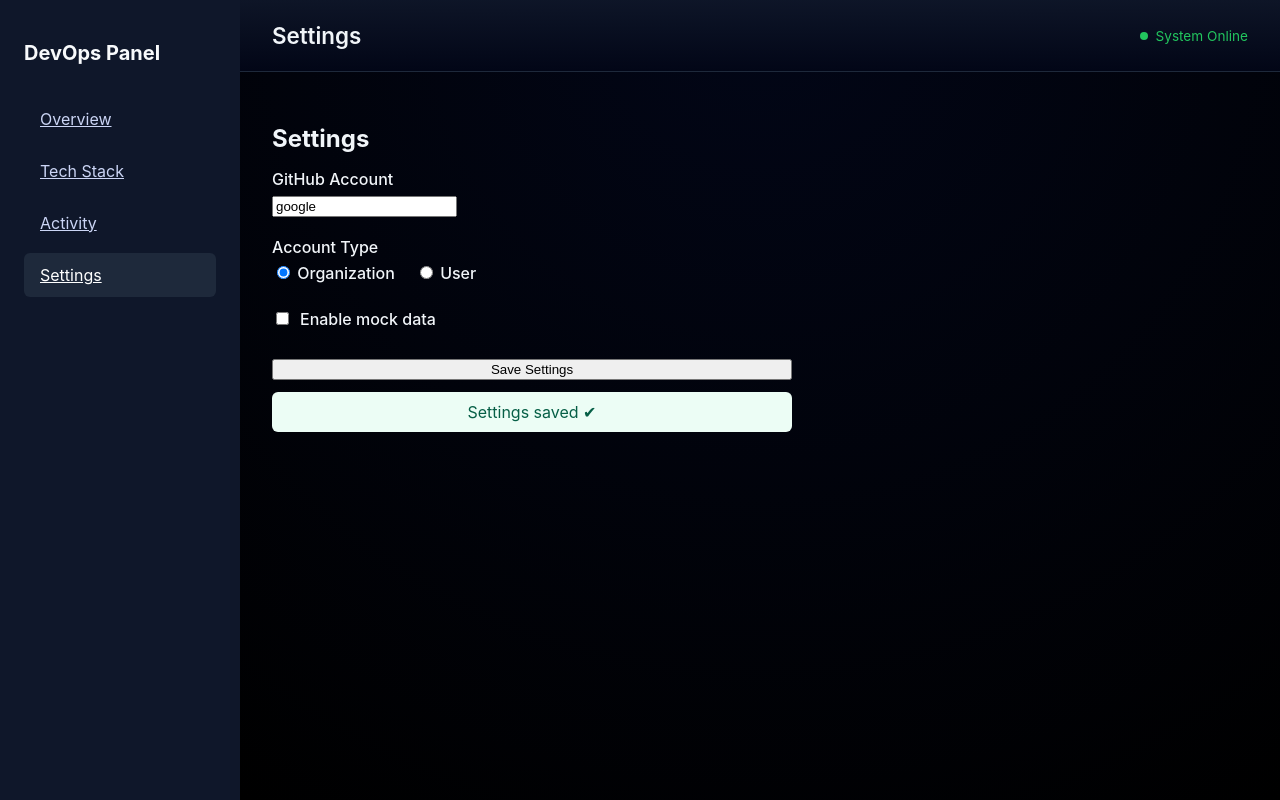
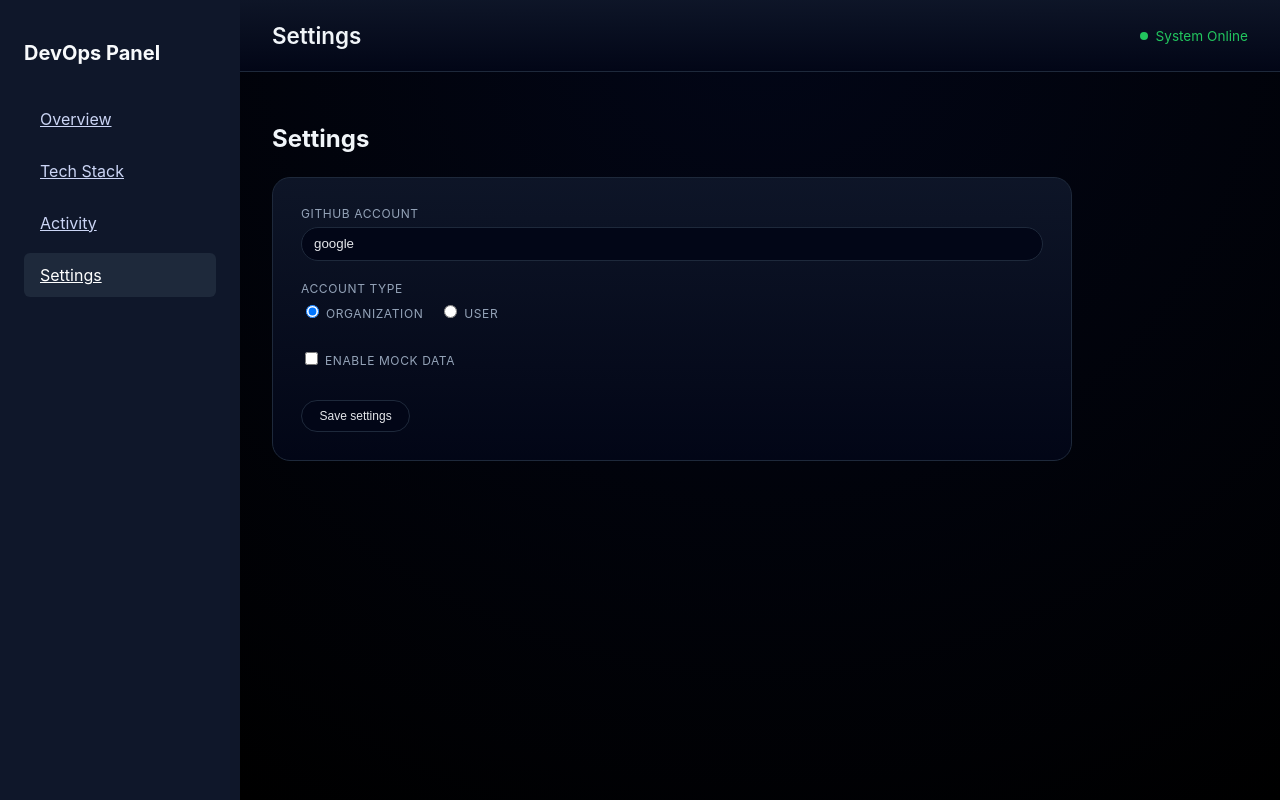
Before and after one commit to farbodjalilfar/angular-devops-dashboard, an Angular app: page /settings in a window 1280 px wide. Built offline with nearby package versions, Linux system fonts and the light colour scheme.

Commit message:
Setting UI updated

```diff
--- a/src/app/pages/overview/overview.css
+++ b/src/app/pages/overview/overview.css
@@ -148,8 +148,8 @@ button:disabled {
 }
 
 .avatar {
-  width: 100px;
-  height: 100px;
+  width: 200px;
+  height: 200px;
   border-radius: 999px;
   border: 2px solid #1e293b;
   object-fit: cover;
@@ -162,9 +162,9 @@ button:disabled {
 }
 
 .identity .name {
-  font-size: 1rem;
-  font-weight: 600;
-  color: #e5e7eb;
+  font-size: 2rem;
+  font-weight: 800;
+  color: #8a8787;
 }
 
 .identity .sub {
--- a/src/app/pages/settings/settings.css
+++ b/src/app/pages/settings/settings.css
@@ -1,42 +1,73 @@
-.settings-panel {
-  max-width: 520px;
+.page-title {
+  margin-bottom: 1.5rem;
+}
+
+.panel {
+  max-width: 800px;
+  background: linear-gradient(
+    180deg,
+    rgba(15, 23, 42, 0.9),
+    rgba(2, 6, 23, 0.95)
+  );
+  border: 1px solid #1e293b;
+  border-radius: 18px;
+  padding: 1.75rem;
+}
+
+.panel-body {
+  display: flex;
+  flex-direction: column;
+  gap: 1.25rem;
 }
 
 .field {
-  margin-bottom: 20px;
+  display: flex;
+  flex-direction: column;
+  gap: 0.35rem;
 }
 
 .field label {
-  display: block;
-  font-weight: 500;
-  margin-bottom: 6px;
+  font-size: 0.75rem;
+  color: #94a3b8;
+  letter-spacing: 0.05em;
+  text-transform: uppercase;
+}
+
+.input {
+  background: #020617;
+  border: 1px solid #1e293b;
+  color: #e5e7eb;
+  border-radius: 25px;
+  padding: 0.55rem 0.75rem;
 }
 
 .radio-group {
   display: flex;
-  gap: 20px;
+  gap: 1rem;
 }
 
-.checkbox-field label {
-  display: flex;
-  align-items: center;
-  gap: 8px;
-}
-
-.page-title {
-  margin-bottom: 16px;
+.checkbox {
+  margin-top: 0.5rem;
 }
 
 .btn.primary {
-  width: 100%;
-  margin-top: 10px;
+  margin-top: 0.75rem;
+  align-self: flex-start;
+  padding: 0.5rem 1.1rem;
+  border-radius: 999px;
+  background: #020617;
+  border: 1px solid #1e293b;
+  color: #e5e7eb;
+  font-size: 0.75rem;
+  cursor: pointer;
 }
 
 .toast {
-  margin-top: 12px;
-  padding: 10px;
-  background: #ecfdf5;
-  color: #065f46;
-  border-radius: 6px;
-  text-align: center;
+  margin-top: 1rem;
+  padding: 0.65rem 0.9rem;
+  border-radius: 12px;
+  background: rgba(34, 197, 94, 0.15);
+  border: 1px solid #22c55e;
+  color: #bbf7d0;
+  font-size: 0.85rem;
 }
--- a/src/app/pages/settings/settings.html
+++ b/src/app/pages/settings/settings.html
@@ -1,46 +1,65 @@
-<h2 class="page-title">Settings</h2>
+<h2 class="page-title"> Settings</h2>
 
-<div class="panel settings-panel">
+<section class="panel">
   <div class="panel-body">
 
+    <!-- GitHub account -->
     <div class="field">
       <label>GitHub Account</label>
       <input
         class="input"
+        type="text"
         [(ngModel)]="form.githubName"
         placeholder="e.g. google, torvalds"
       />
     </div>
 
+    <!-- Account type -->
     <div class="field">
       <label>Account Type</label>
+
       <div class="radio-group">
         <label>
-          <input type="radio" value="org" [(ngModel)]="form.accountType" />
+          <input
+            type="radio"
+            name="type"
+            value="org"
+            [(ngModel)]="form.accountType"
+          />
           Organization
         </label>
 
         <label>
-          <input type="radio" value="user" [(ngModel)]="form.accountType" />
+          <input
+            type="radio"
+            name="type"
+            value="user"
+            [(ngModel)]="form.accountType"
+          />
           User
         </label>
       </div>
     </div>
 
-    <div class="field checkbox-field">
+    <!-- Mock mode -->
+    <div class="field checkbox">
       <label>
         <input type="checkbox" [(ngModel)]="form.mockMode" />
         Enable mock data
       </label>
     </div>
 
+    <!-- Save -->
     <button class="btn primary" (click)="save()">
-      Save Settings
+      Save settings
     </button>
 
-    <div class="toast" *ngIf="showSaved">
-      Settings saved ✔
-    </div>
+    <!-- Toast -->
+    @if (showSaved()) {
+      <div class="toast">
+        ✅ Settings saved
+      </div>
+    }
 
   </div>
-</div>
+</section>
--- a/src/app/pages/settings/settings.ts
+++ b/src/app/pages/settings/settings.ts
@@ -1,10 +1,7 @@
 import { Component, inject, signal } from '@angular/core';
 import { CommonModule } from '@angular/common';
 import { FormsModule } from '@angular/forms';
-
 import { SettingsService } from '../../services/settings.service';
-import { DashboardStatsService } from '../../services/dashboard-stats.service';
-import { AppSettings } from '../../models/settings.model';
 
 @Component({
   selector: 'app-settings',
@@ -15,19 +12,26 @@ import { AppSettings } from '../../models/settings.model';
 })
 export class SettingsComponent {
   private readonly settingsService = inject(SettingsService);
-  private readonly dashboardStatsService = inject(DashboardStatsService);
 
-  // ✅ FULL settings copy
-  form: AppSettings = { ...this.settingsService.settings() };
+  // local editable copy
+  form = {
+    githubName: this.settingsService.settings().githubName,
+    accountType: this.settingsService.settings().accountType,
+    mockMode: this.settingsService.settings().mockMode
+  };
 
-  showSaved = signal(false);
+  // ✅ FIXED: proper signal
+  readonly showSaved = signal(false);
 
   save() {
-    this.settingsService.update(this.form);
+    this.settingsService.update({
+      ...this.settingsService.settings(),
+      githubName: this.form.githubName,
+      accountType: this.form.accountType,
+      mockMode: this.form.mockMode
+    });
 
-    // 🔥 force reload
-    this.dashboardStatsService.load();
-
+    // show toast briefly
     this.showSaved.set(true);
     setTimeout(() => this.showSaved.set(false), 2000);
   }
```
